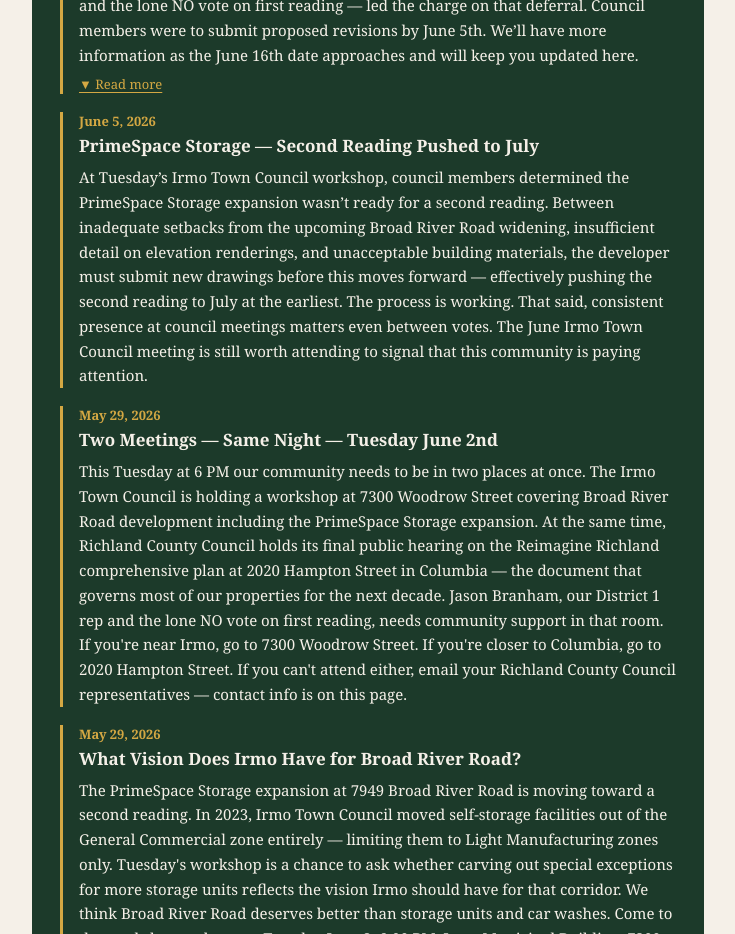
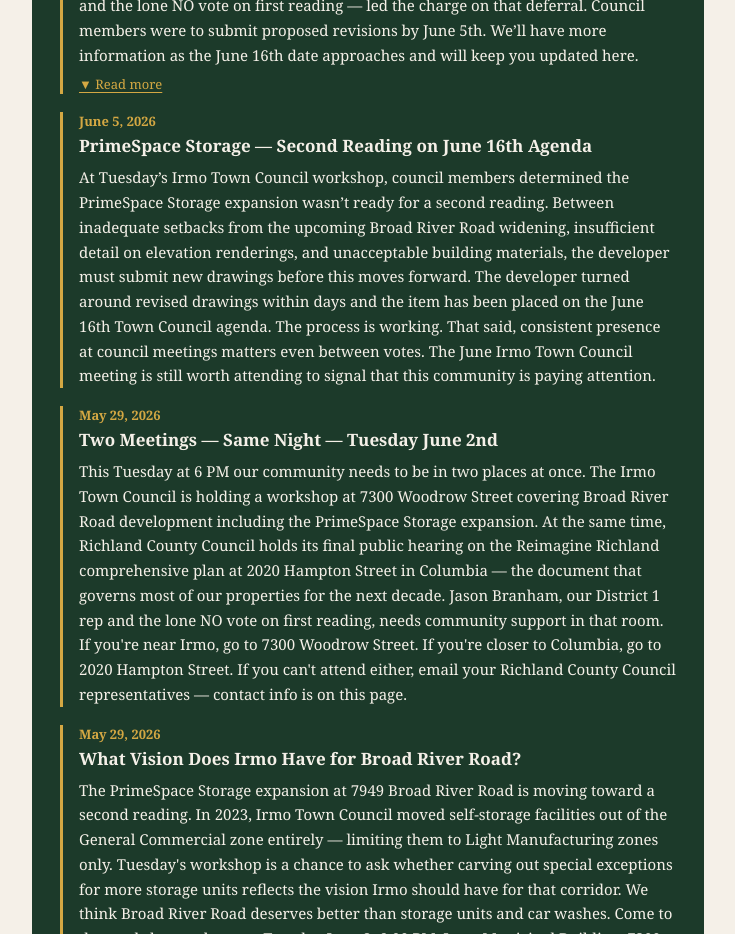
Before and after one commit to bryan-cogtide/shadygroveirmo, a React (Vite) app: page / in a window 1280 px wide. Shown: the part 980-1914 px from the top of the page, without its empty margins (272-1007 px from the left). Built offline with nearby package versions, Linux system fonts and the light colour scheme.

Commit message:
Update PrimeSpace entry for June 16th agenda

```diff
--- a/src/Petition.jsx
+++ b/src/Petition.jsx
@@ -20,8 +20,8 @@
   },
   {
     date: "June 5, 2026",
-    heading: "PrimeSpace Storage — Second Reading Pushed to July",
-    text: "At Tuesday’s Irmo Town Council workshop, council members determined the PrimeSpace Storage expansion wasn’t ready for a second reading. Between inadequate setbacks from the upcoming Broad River Road widening, insufficient detail on elevation renderings, and unacceptable building materials, the developer must submit new drawings before this moves forward — effectively pushing the second reading to July at the earliest. The process is working. That said, consistent presence at council meetings matters even between votes. The June Irmo Town Council meeting is still worth attending to signal that this community is paying attention.",
+    heading: "PrimeSpace Storage — Second Reading on June 16th Agenda",
+    text: "At Tuesday’s Irmo Town Council workshop, council members determined the PrimeSpace Storage expansion wasn’t ready for a second reading. Between inadequate setbacks from the upcoming Broad River Road widening, insufficient detail on elevation renderings, and unacceptable building materials, the developer must submit new drawings before this moves forward. The developer turned around revised drawings within days and the item has been placed on the June 16th Town Council agenda. The process is working. That said, consistent presence at council meetings matters even between votes. The June Irmo Town Council meeting is still worth attending to signal that this community is paying attention.",
   },
   {
     date: "May 29, 2026",
```
